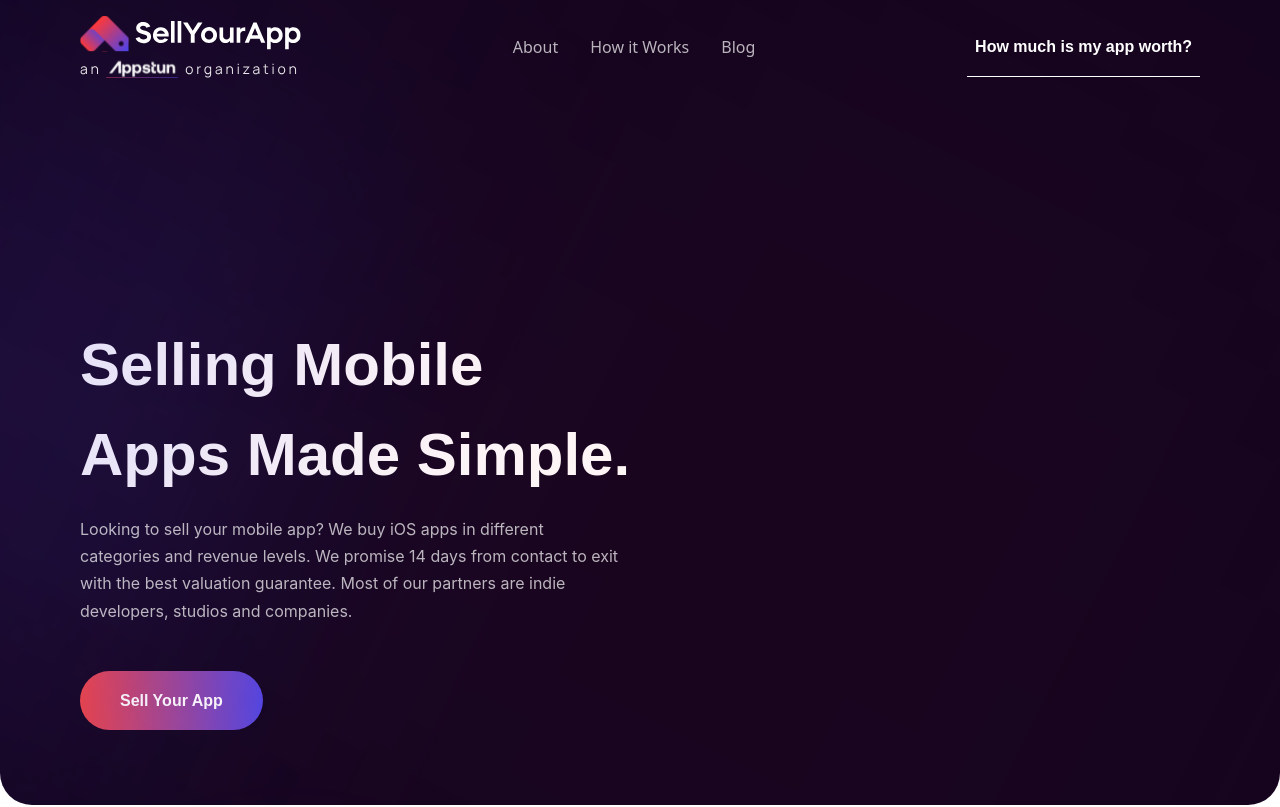
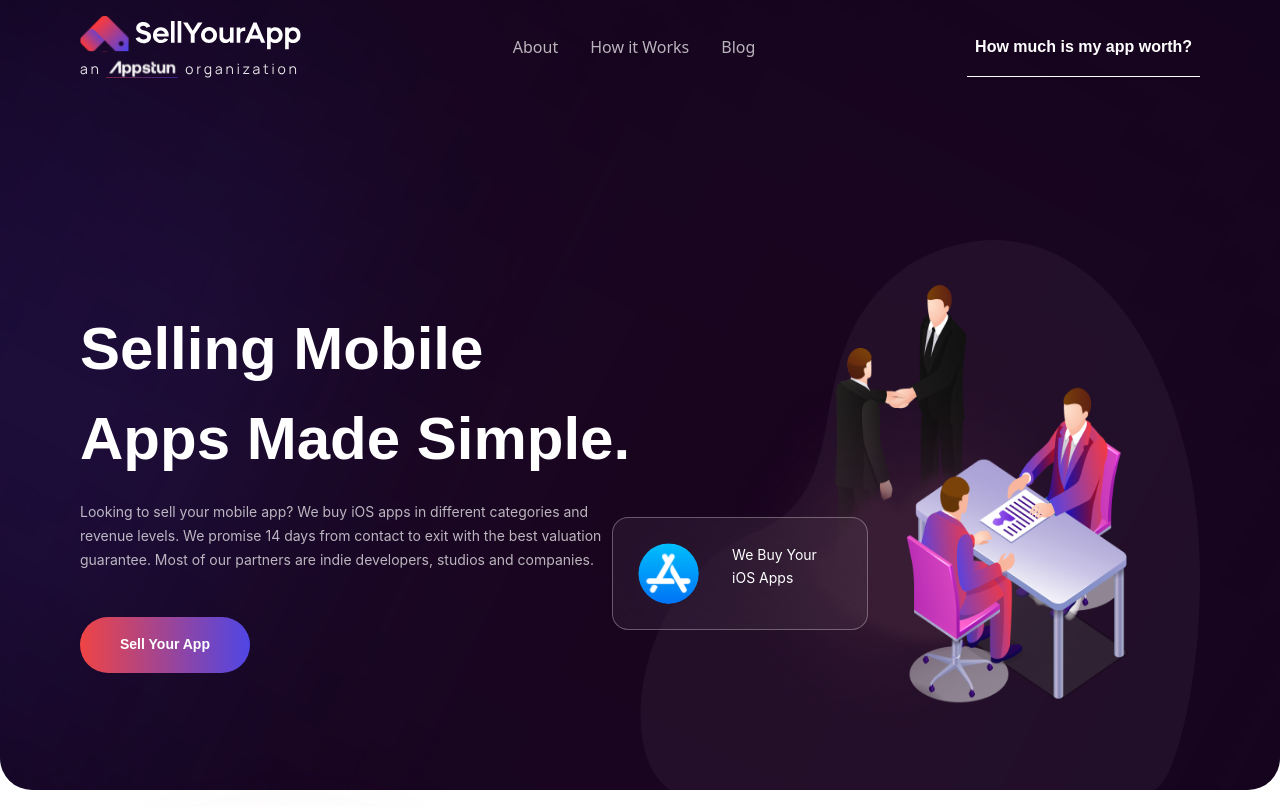
Before and after one commit to Dh-Pardeep/Sell-Your-App-Two, a React (Vite) app: page / in a window 1280 px wide. Shown: the top 807 px of the page. Built offline with nearby package versions, Linux system fonts and the light colour scheme.

Commit message:
hero section done

```diff
--- a/src/App.css
+++ b/src/App.css
@@ -33,12 +33,12 @@
 /* hero section on scrolling */
 
 .navbar {
-	transition: background-color 0.3s ease-in-out;
+    transition: background-color 0.3s ease-in-out;
 }
 
 .navbar.scrolling {
-	background-color: #2D0820;
-	box-shadow: 0px 0px 5px rgba(0, 0, 0, 0.2);
+    background-color: #2D0820;
+    box-shadow: 0px 0px 5px rgba(0, 0, 0, 0.2);
 }
 
 
@@ -119,6 +119,7 @@
         cursor: pointer;
     }
 }
+
 /* =========AboutYou Section============= */
 .about_bg {
     background: linear-gradient(0deg, rgba(255, 255, 255, 0.04) 0%, rgba(255, 255, 255, 0.04) 100%), url(<path-to-image>), lightgray 50% / cover no-repeat;
@@ -151,3 +152,11 @@
 }
 
 /* =========AboutYou Section End============= */
+
+
+/* =================   How Work=================== */
+.firstDay {
+    background: linear-gradient(102deg, #FF3939 -4.42%, #4844F2 103.64%);
+    background-clip: text !important;
+    -webkit-background-clip: text;
+    -webkit-text-fill-color: transparent;}
--- a/src/components/AllSection/HeroSection.jsx
+++ b/src/components/AllSection/HeroSection.jsx
@@ -7,20 +7,26 @@ import HeroImgBackgroud from '../../assets/img/png/heroBackGroundImg.png'
 const HeroSection = () => {
   return (
     <section className='bg-Hero-bg rounded-br-[32px] rounded-bl-[32px]  relative overflow-hidden'>
-      <div className="absolute w-[399.25px] h-[679.76px] origin-top-left rotate-[26.13deg] bg-indigo-600 bg-opacity-20 blur-[150px]" />
+      <div className="absolute w-[399.25px] h-[679.76px] origin-top-left rotate-[26.13deg] bg-indigo-600 bg-opacity-20 blur-[150px]  z-10" />
       <div className="absolute right-0 w-[546.90px] h-[878.92px] origin-top-left rotate-[26.13deg] bg-red-500 bg-opacity-20 blur-[407px]" />
       <HeaderNav />
       <div className="container mx-auto">
-        <div className='mt-80'>
-          <div className='w-6/12'>
-            <div className="max-w-[560px] text-white text-xl font-bold font-Manrope">Selling Mobile Apps Made Simple.</div>
-            <div className="w-[547px] opacity-70 text-white text-base font-normal font-['Inter'] leading-[170%] pt-4 pb-[46px]">Looking to sell your mobile app? We buy iOS apps in different categories and revenue levels. We promise 14 days from contact to exit with the best valuation guarantee. Most of our partners are indie developers, studios and companies.</div>
-            <div className=" px-10 py-4 bg-gradient-to-r from-red-500 to-indigo-600 rounded-[38px] justify-center items-center gap-2.5 inline-flex mb-[75px]">
-              <Link className=" text-white text-base font-bold font-Manrope leading-[170%] inline-block">Sell Your App</Link>
+        <div className='mt-44 sm:mt-52 lg:mt-60 flex flex-col xl:flex-row relative z-20'>
+          <div className='w-full xl:w-6/12 xl:mt-16'>
+            <div className="xl:max-w-[560px] text-white text-[35px] sm:text-[40px] md:text-[46px] lg:text-[52px] xl:text-xl font-bold font-Manrope">Selling Mobile Apps Made Simple.</div>
+            <div className="xl:max-w-[547px] opacity-70 text-white text-[14px] md:text-base font-normal font-['Inter'] leading-[170%] pt-4 pb-[46px]">Looking to sell your mobile app? We buy iOS apps in different categories and revenue levels. We promise 14 days from contact to exit with the best valuation guarantee. Most of our partners are indie developers, studios and companies.</div>
+            <div className=" pb-14 md:pb-[75px] ">
+              <Link className=" text-white text-[14px] md:text-base font-bold font-Manrope leading-[170%] inline-block common_btn px-10 py-4 bg-gradient-to-r from-red-500 to-indigo-600 hover:to-red-500 hover:from-indigo-600 rounded-[38px] transition-all ease-linear duration-300 ">Sell Your App</Link>
             </div>
           </div>
-          <div className='w-6/12'>
-
+          <div className='w-full xl:w-6/12 '>
+            <div className='relative'>
+              <div className="p-3 lg:p-[25px] bg-white bg-opacity-5 rounded-2xl border border-white border-opacity-30 backdrop-blur-[51.14px] justify-center items-start gap-[32.73px] inline-flex md:absolute bottom-28 left-[13%] lg:left-[16%] lg:bottom-44 xl:bottom-40 xl:left-[-5%] mb-10  md:mb-0">
+                <img className="w-[61.37px] h-[61.37px] rounded-full" src={Hero_A_Svg} />
+                <div className="max-w-[109.45px] text-white text-xsm md:text-base  font-normal font-Inter leading-[170%]">We Buy Your iOS Apps</div>
+              </div>
+              <img className='md:w-[70%] lg:w-[80%] xl:w-full xl:h-[550px] mx-auto ' src={Hero_Men_img} alt="" />
+            </div>
           </div>
         </div>
       </div>
--- a/src/components/AllSection/HowWork.jsx
+++ b/src/components/AllSection/HowWork.jsx
@@ -9,9 +9,12 @@ const HowWork = () => {
                     <h2 className="text-center text-dark text-[34px] font-medium font-Manrope leading-normal">How it Works?</h2>
                     <p className="max-w-[491px] mx-auto opacity-70 text-center text-dark text-base font-normal font-Inter leading-[170%] pt-4">After buying countless apps, we have designed a 5-step simple process. It’s fast, simple and transparent.</p>
                 </div>
-                <div className='flex'>
+                <div className='flex '>
                     <div className='w-1/2'></div>
                     <div className='w-1/2 flex flex-col  mt-20'>
+                        <div className='w-[69px] h-[69px] bg-white rounded-full wrapper border'>
+                            <div className="text-center  firstDay"><span className=" text-sm font-medium font-Manrope">1st<br /></span><span className=" text-sm font-normal  font-Manrope">Day</span></div>
+                        </div>
                         <div className='flex flex-col mt-4 ms-40'>
                             <div className="w-16 h-16 p-[13px] bg-gradient-to-r from-red-500 to-indigo-600 rounded-[54px] border  justify-center items-center inline-flex ">
                                 <div className="w-[38px] h-[38px] relative flex-col justify-start items-start flex">
@@ -89,6 +92,7 @@ const HowWork = () => {
                         </div>
                     </div>
                 </div>
+                <div className='flex justify-center pt-10 pb-20'><p className='text-center about_text opacity-70 border border-[#FF3939] capitalize text-[17px] md:text-[18px] xl:text-xmd sm:px-[40px] px-1 sm:py-5 py-2 rounded-xl inline-block '>The entire process takes 14 days from contact to closing.</p></div>
             </div>
         </section>
     )
--- a/src/index.css
+++ b/src/index.css
@@ -3,3 +3,22 @@
 @tailwind utilities;
 
 @import url('https://fonts.googleapis.com/css2?family=Inter:wght@100;200;300;400;500;600;700;800;900&family=Manrope:wght@200;300;400;500;600;700;800&display=swap');
+
+/* common components */
+.common_btn {
+    transition: all 0.3s linear;
+}
+
+.common_btn:focus,
+.common_btn:hover {
+    -webkit-animation: pulse 1s;
+    animation: pulse 1s;
+    box-shadow: 0 0 0 0.7em transparent;
+    color: white;
+}
+
+@keyframes pulse {
+    0% {
+        box-shadow: 0 0 0 0 white;
+    }
+}
```
Also changed, not shown: src/assets/img/png/Hero_men_img.png.
